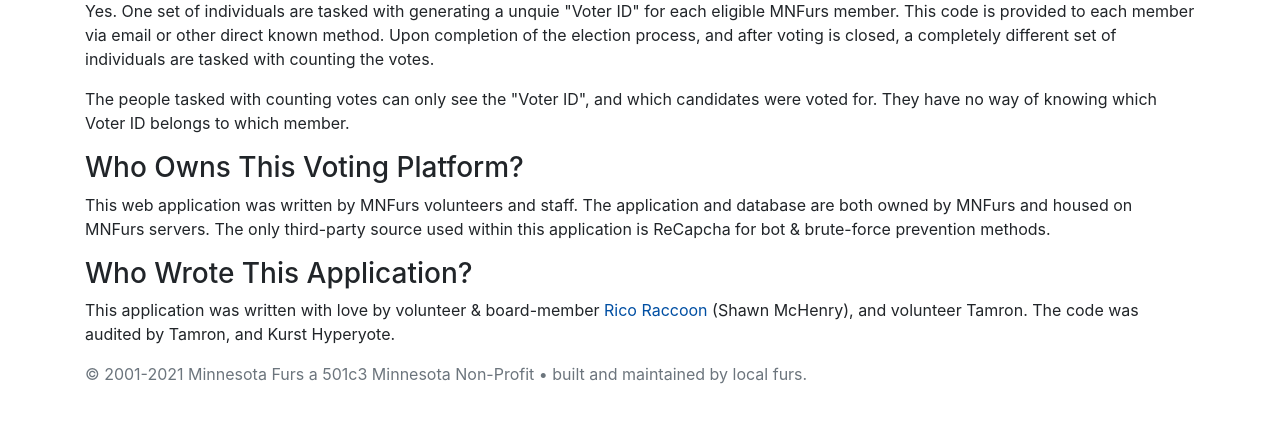
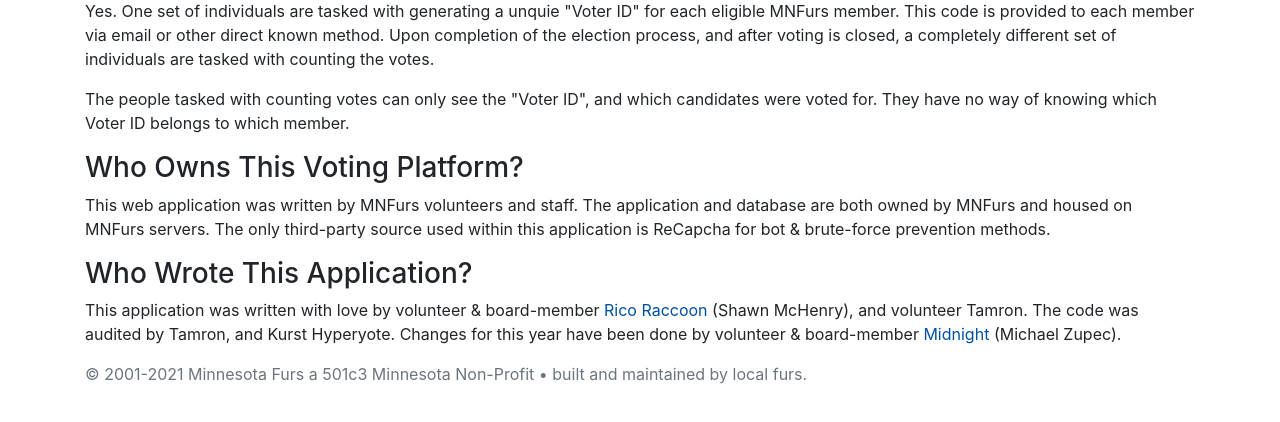
Before and after one commit to drraccoony/501cVote, a PHP site: page /about.php in a window 1280 px wide. Shown: the part 589-1011 px from the top of the page. Run offline with PHP 8.4, Linux system fonts and the light colour scheme.

Commit message:
changes from 2022 from about

```diff
--- a/about.php
+++ b/about.php
@@ -36,7 +36,7 @@
         <h3>Who Owns This Voting Platform?</h3>
         <p>This web application was written by MNFurs volunteers and staff. The application and database are both owned by MNFurs and housed on MNFurs servers. The only third-party source used within this application is ReCapcha for bot & brute-force prevention methods.</p>
         <h3>Who Wrote This Application?</h3>
-        <p>This application was written with love by volunteer & board-member <a href="https://www.mnfurs.org/members/drraccoon/">Rico Raccoon</a> (Shawn McHenry), and volunteer Tamron. The code was audited by Tamron, and Kurst Hyperyote.</p>
+        <p>This application was written with love by volunteer & board-member <a href="https://www.mnfurs.org/members/drraccoon/">Rico Raccoon</a> (Shawn McHenry), and volunteer Tamron. The code was audited by Tamron, and Kurst Hyperyote. Changes for this year have been done by volunteer & board-member <a href="https://www.mnfurs.org/members/midnightxenesis/">Midnight</a> (Michael Zupec).</p>
 
     </div>
 
```
